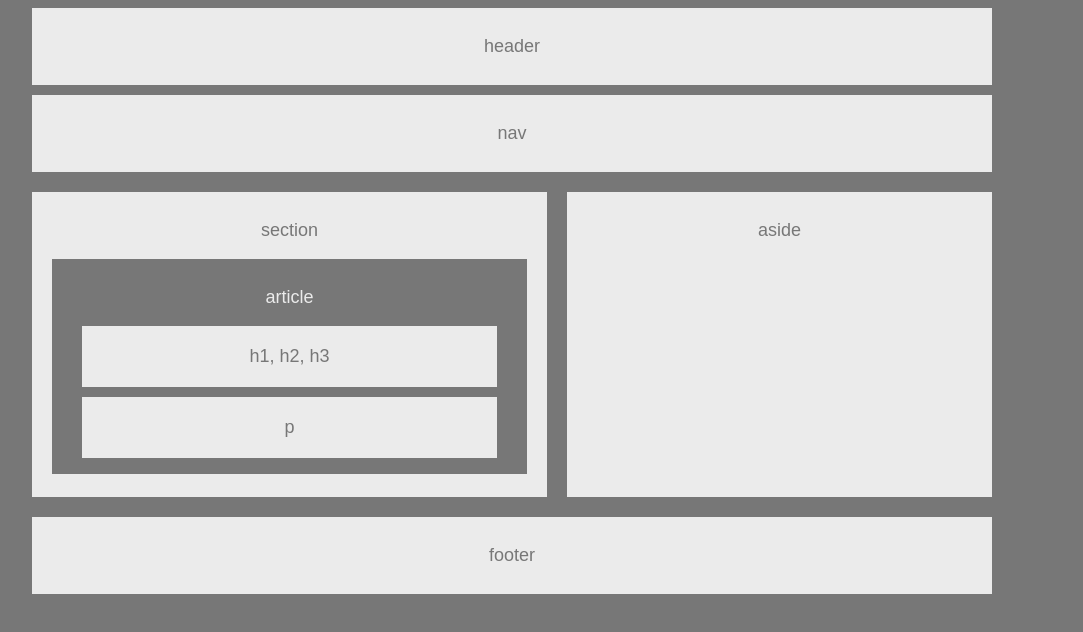
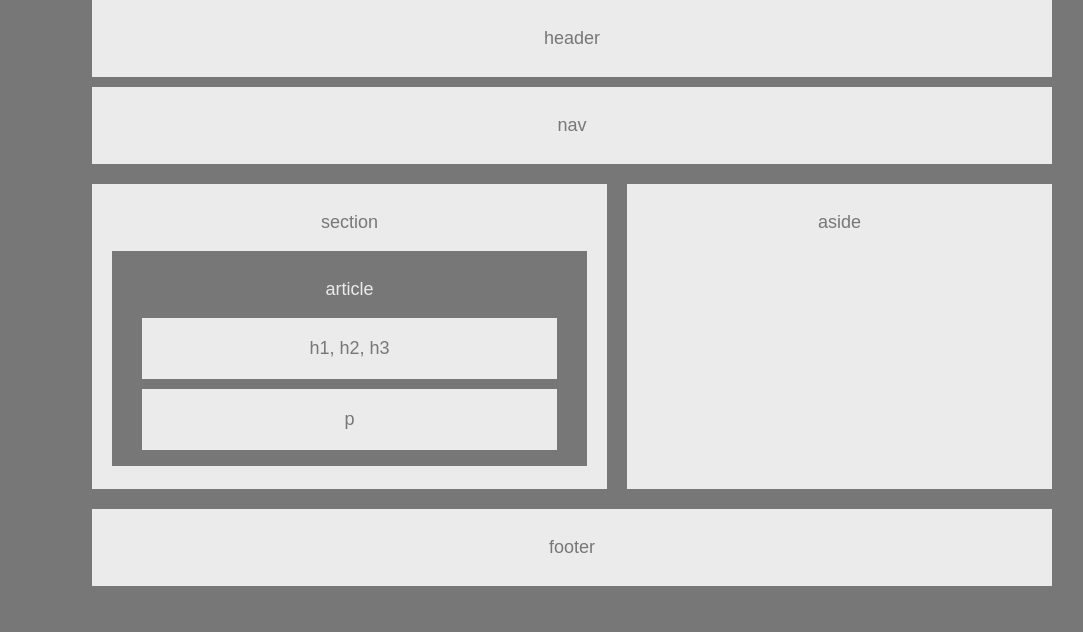
Before and after one commit to KDarch928/HW-Wireframe, a plain HTML site: page index.html in a window 1280 px wide. Shown: the whole page, without its empty margins (68-1151 px from the left). Drawn offline with Linux system fonts and the light colour scheme.

Commit message:
change margin in the body to auto

```diff
--- a/style.css
+++ b/style.css
@@ -1,8 +1,7 @@
 body {
 	background: #777;
 	width: 960px;
-	margin-left: 100px;
-	margin-right: 100px;
+	margin: auto;
 	font-size: 18px;
 	font-family: 'Arial','Helvetica Neue', Helvetica,sans-serif;
 }
```
